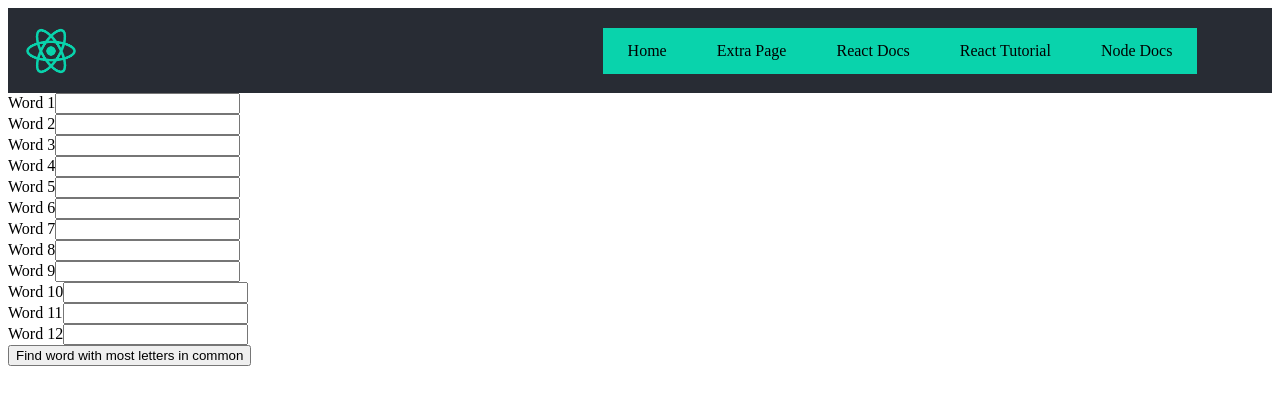
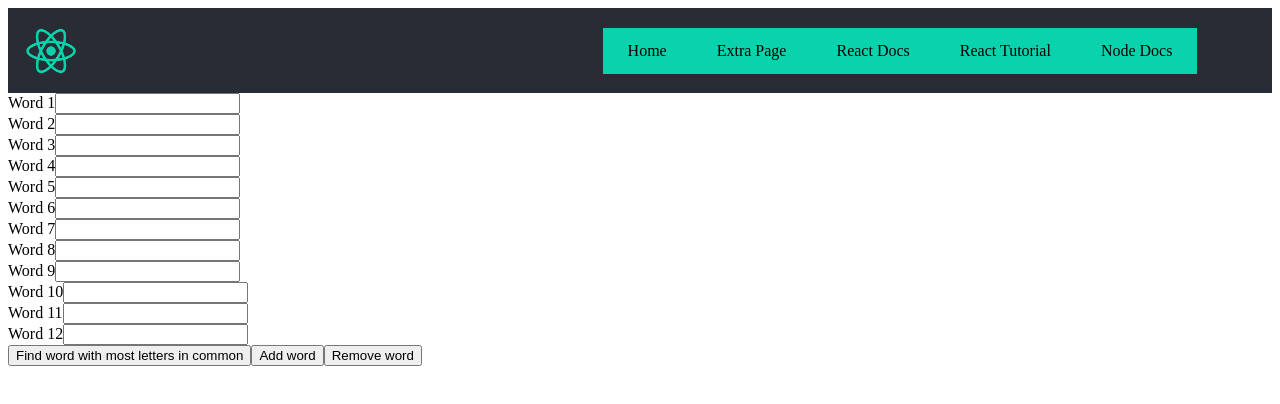
Before and after one commit to JackWittmayer/FalloutTerminalSolverOnline, a React (Create React App) app in the folder client/: page /Home in a window 1280 px wide. Shown: the top 404 px of the page. Built offline with nearby package versions, Linux system fonts and the light colour scheme.

Commit message:
added add and remove word buttons

```diff
--- a/client/src/puzzleSolver.js
+++ b/client/src/puzzleSolver.js
@@ -25,7 +25,7 @@ export const findShareScores = (words) =>
 
             for (let letterIndex = 0; letterIndex < leftWord.length; letterIndex++)
             {
-                if (leftWord[letterIndex] === rightWord[letterIndex])
+                if (leftWord[letterIndex].toLowerCase() === rightWord[letterIndex].toLowerCase())
                 {
                     //if letters are matching, increase shareScores tally for both words
                     shareScores[leftWordIndex] += 1;
@@ -69,7 +69,7 @@ export const findNextGuess = (guesses, likenesses, words) =>
                 let shareScore = 0;
                 for (let letterIndex = 0; letterIndex < word.length; letterIndex++)
                 {
-                    if (word[letterIndex] === guesses[i][letterIndex])
+                    if (word[letterIndex].toLowerCase() === guesses[i][letterIndex].toLowerCase())
                         shareScore+=1;
                 }
                 if (shareScore !== likenesses[i])
--- a/client/src/views/Home/Home.js
+++ b/client/src/views/Home/Home.js
@@ -2,6 +2,7 @@ import React, {useState} from 'react';
 import logo from '../../assets/logo.svg';
 import * as puzzleSolver from "../../puzzleSolver.js"
 import {findNextGuess} from "../../puzzleSolver";
+import Grid from '@material-ui/core/Grid';
 //import './Home.css';
 
 const ArrayButton = (props) =>
@@ -20,6 +21,19 @@ const Home = () => {
     const [likenesses, setLikenesses] = useState([0, 0, 0, 0]);
     const [likenessSubmitted, setLikenessSubmitted] = useState([false, false, false, false]);
     const [password, setPassword] = useState("");
+
+    const addWord = () =>
+    {
+        const newWords = [...words];
+        newWords.push("");
+        setWords(newWords);
+    };
+    const removeWord = () =>
+    {
+        const newWords = [...words];
+        newWords.pop();
+        setWords(newWords);
+    }
     const findCommonWord = () =>
     {
         const commonWord = words[puzzleSolver.findHighestShareScore(puzzleSolver.findShareScores(words))]
@@ -91,7 +105,11 @@ const Home = () => {
                     </label>
                 </form>
             ))}
-            <button onClick={findCommonWord}>Find word with most letters in common</button>
+            <Grid>
+             <button onClick={findCommonWord}>Find word with most letters in common</button>
+                <button onClick = {addWord}>Add word</button>
+                <button onClick={removeWord}>Remove word</button>
+            </Grid>
             <div>
                 {guesses.map((item, index) =>
                     (
```
Also changed, not shown: package.json (+5 -4 lines), 1 other file (tests, documents, lock files or other folders).
